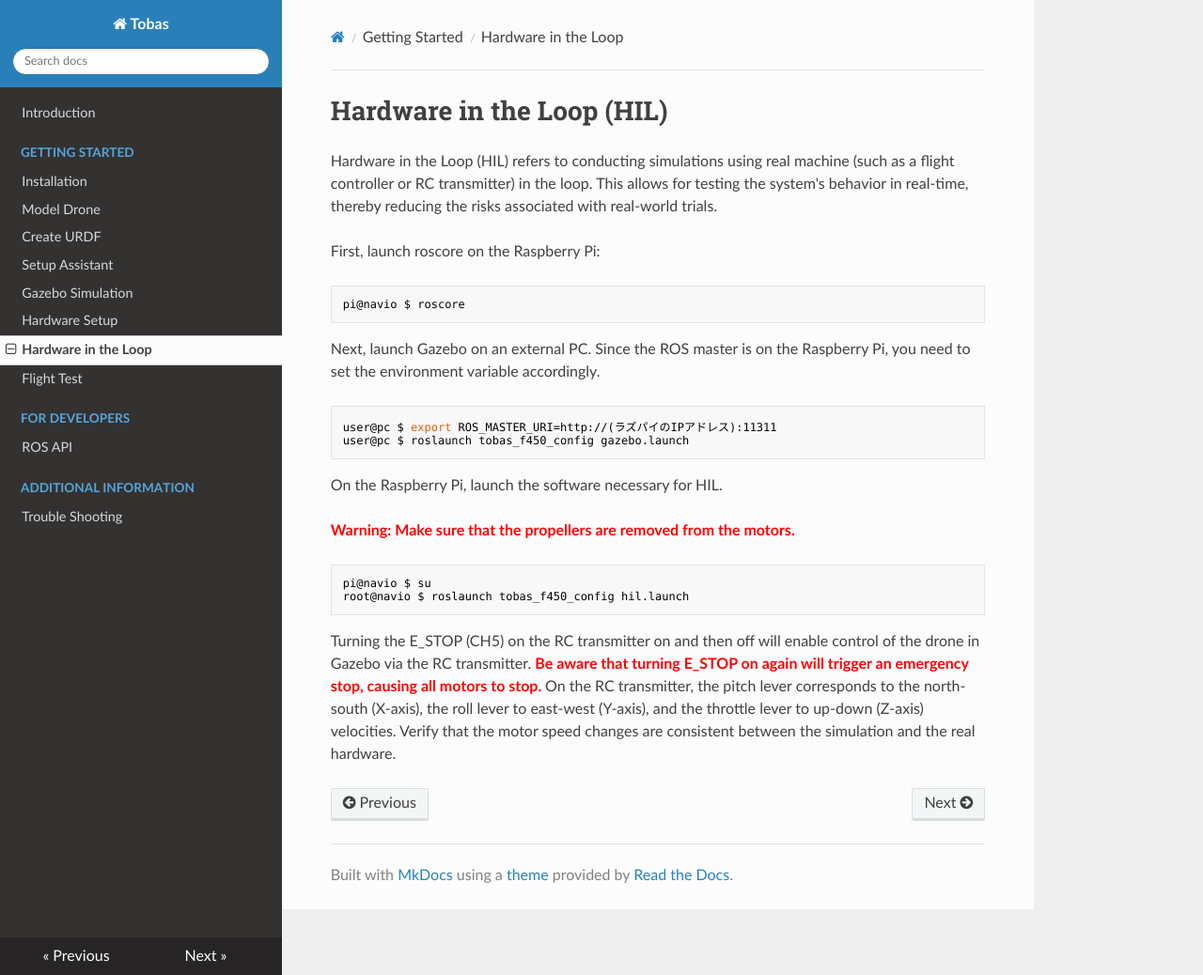
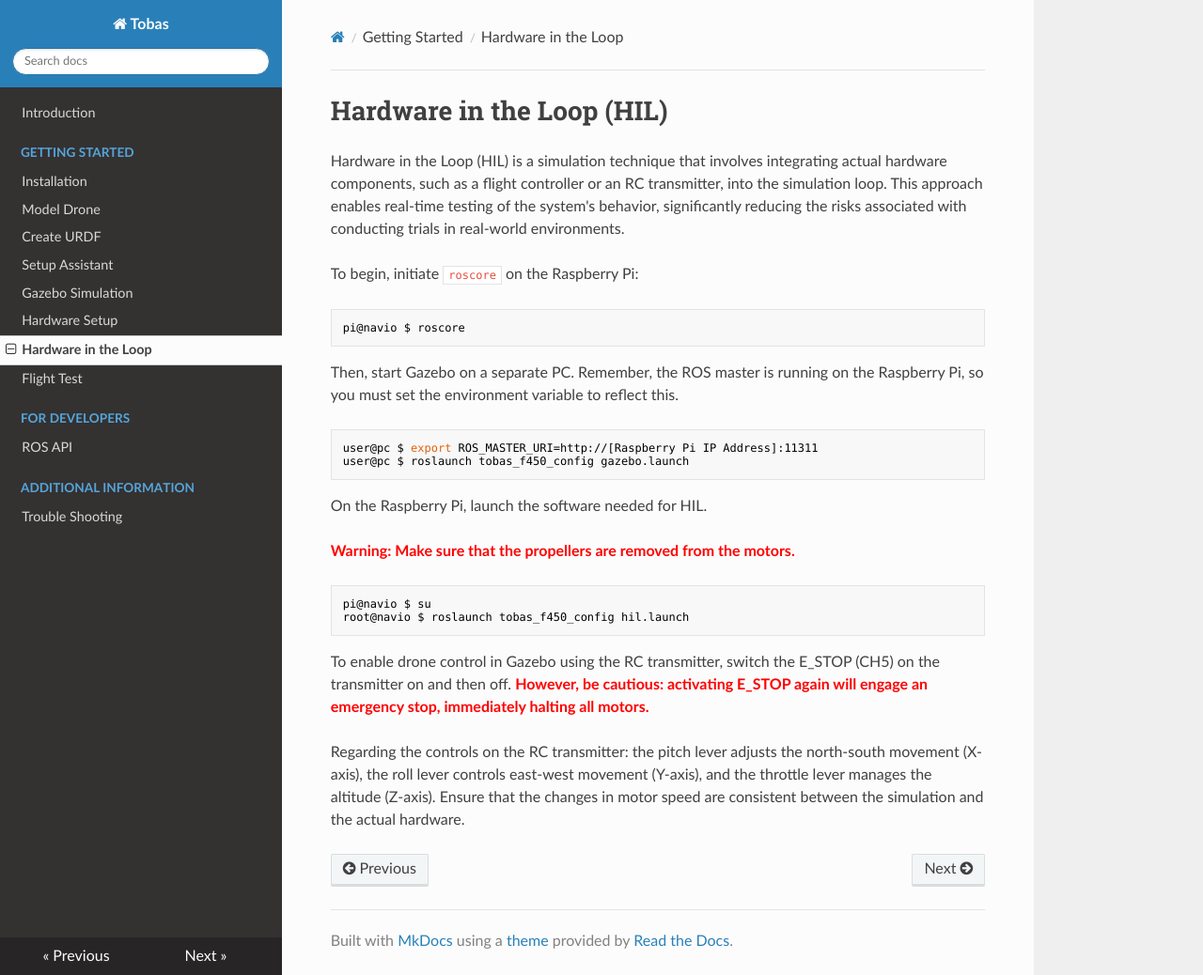
Before and after one commit to TobasFlightControl/tobas_wiki, an MkDocs documentation site: the page built from docs/hil.md, in a window 1280 px wide and 1038 px high. Shown: the whole window at 94% size. Built offline with MkDocs 1.6.1, drawn with Linux system fonts in a browser that asks for light colours; nearby versions of some CDN libraries.

Commit message:
revize: hil.md

````diff
--- a/docs/hil.md
+++ b/docs/hil.md
@@ -1,24 +1,25 @@
 # Hardware in the Loop (HIL)
 
-Hardware in the Loop (HIL) refers to conducting simulations
-using real machine (such as a flight controller or RC transmitter) in the loop.
-This allows for testing the system's behavior in real-time, thereby reducing the risks associated with real-world trials.
+Hardware in the Loop (HIL) is a simulation technique that involves integrating actual hardware components,
+such as a flight controller or an RC transmitter, into the simulation loop.
+This approach enables real-time testing of the system's behavior,
+significantly reducing the risks associated with conducting trials in real-world environments.
 
-First, launch roscore on the Raspberry Pi:
+To begin, initiate `roscore` on the Raspberry Pi:
 
 ```bash
 pi@navio $ roscore
 ```
 
-Next, launch Gazebo on an external PC.
-Since the ROS master is on the Raspberry Pi, you need to set the environment variable accordingly.
+Then, start Gazebo on a separate PC.
+Remember, the ROS master is running on the Raspberry Pi, so you must set the environment variable to reflect this.
 
 ```bash
-user@pc $ export ROS_MASTER_URI=http://(ラズパイのIPアドレス):11311
+user@pc $ export ROS_MASTER_URI=http://[Raspberry Pi IP Address]:11311
 user@pc $ roslaunch tobas_f450_config gazebo.launch
 ```
 
-On the Raspberry Pi, launch the software necessary for HIL.
+On the Raspberry Pi, launch the software needed for HIL.
 
 <span style="color: red;"><strong>Warning: Make sure that the propellers are removed from the motors.</strong></span>
 
@@ -27,10 +28,13 @@ pi@navio $ su
 root@navio $ roslaunch tobas_f450_config hil.launch
 ```
 
-Turning the E_STOP (CH5) on the RC transmitter on and then off will enable control of the drone in Gazebo via the RC transmitter.
+To enable drone control in Gazebo using the RC transmitter, switch the E_STOP (CH5) on the transmitter on and then off.
 <span style="color: red;"><strong>
-Be aware that turning E_STOP on again will trigger an emergency stop, causing all motors to stop.
+However, be cautious: activating E_STOP again will engage an emergency stop, immediately halting all motors.
 </strong></span>
-On the RC transmitter, the pitch lever corresponds to the north-south (X-axis),
-the roll lever to east-west (Y-axis), and the throttle lever to up-down (Z-axis) velocities.
-Verify that the motor speed changes are consistent between the simulation and the real hardware.
+
+Regarding the controls on the RC transmitter:
+the pitch lever adjusts the north-south movement (X-axis),
+the roll lever controls east-west movement (Y-axis),
+and the throttle lever manages the altitude (Z-axis).
+Ensure that the changes in motor speed are consistent between the simulation and the actual hardware.
````
